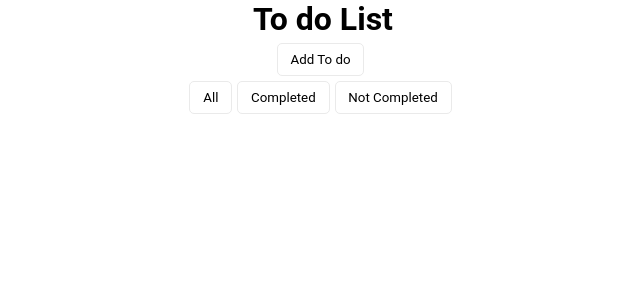
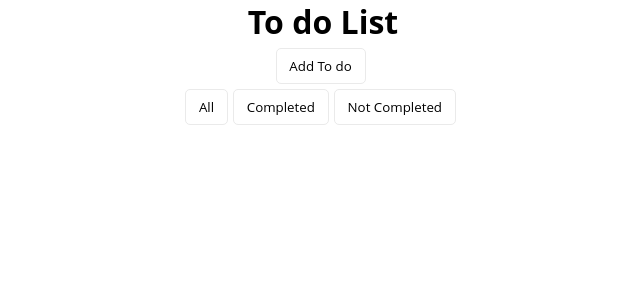
Before and after one commit to sebapkfd/todolist, a React (Create React App) app: page / in a window 1280 px wide. Shown: the top 300 px of the page, without its empty margins (317-957 px from the left). Built offline with nearby package versions, Linux system fonts and the light colour scheme.

Commit message:
Changed font

```diff
--- a/src/App.css
+++ b/src/App.css
@@ -2,7 +2,7 @@
     margin: 0;
     padding: 0;
     box-sizing: border-box;
-    font-family: "Roboto", Verdana, sans-serif;
+    font-family: 'Open Sans', sans-serif;
 }
 
 :root {
@@ -41,6 +41,7 @@ button {
 .info,
 .options,
 .input,
+.edit,
 #filters {
     display: flex;
     align-items: center;
@@ -73,6 +74,7 @@ button {
 
 .edit {
     width: var(--column-width);
+    justify-content: space-between;
 }
 
 input {
--- a/src/components/Edit.jsx
+++ b/src/components/Edit.jsx
@@ -20,6 +20,7 @@ const Edit = (props) => {
 
     return (
         <form onSubmit={(e) => handleSubmit(e)} className={'edit'}>
+            <div>
                 <label htmlFor='title'>Title</label>
                 <input
                     type ='text'
@@ -29,6 +30,7 @@ const Edit = (props) => {
                     onChange={(e) =>setTitle(e.target.value)}
                     required
                 />
+            </div>
             <input
                 type ='date'
                 name='date'
@@ -36,12 +38,14 @@ const Edit = (props) => {
                 onChange={(e) =>setDate(e.target.value)}
                 required
             />
+            <div>
                 <label htmlFor='priority'>Priority</label>
                 <select value={priority} onChange={(e) =>setPriority(e.target.value)}>
                     <option value="Low">Low</option>
                     <option value="Medium">Medium</option>
                     <option value="High">High</option>
                 </select>
+            </div>
             <button type='submit'>Ok</button>
         </form>
     )
```
Lines whose indentation alone changed are shown as unchanged.
